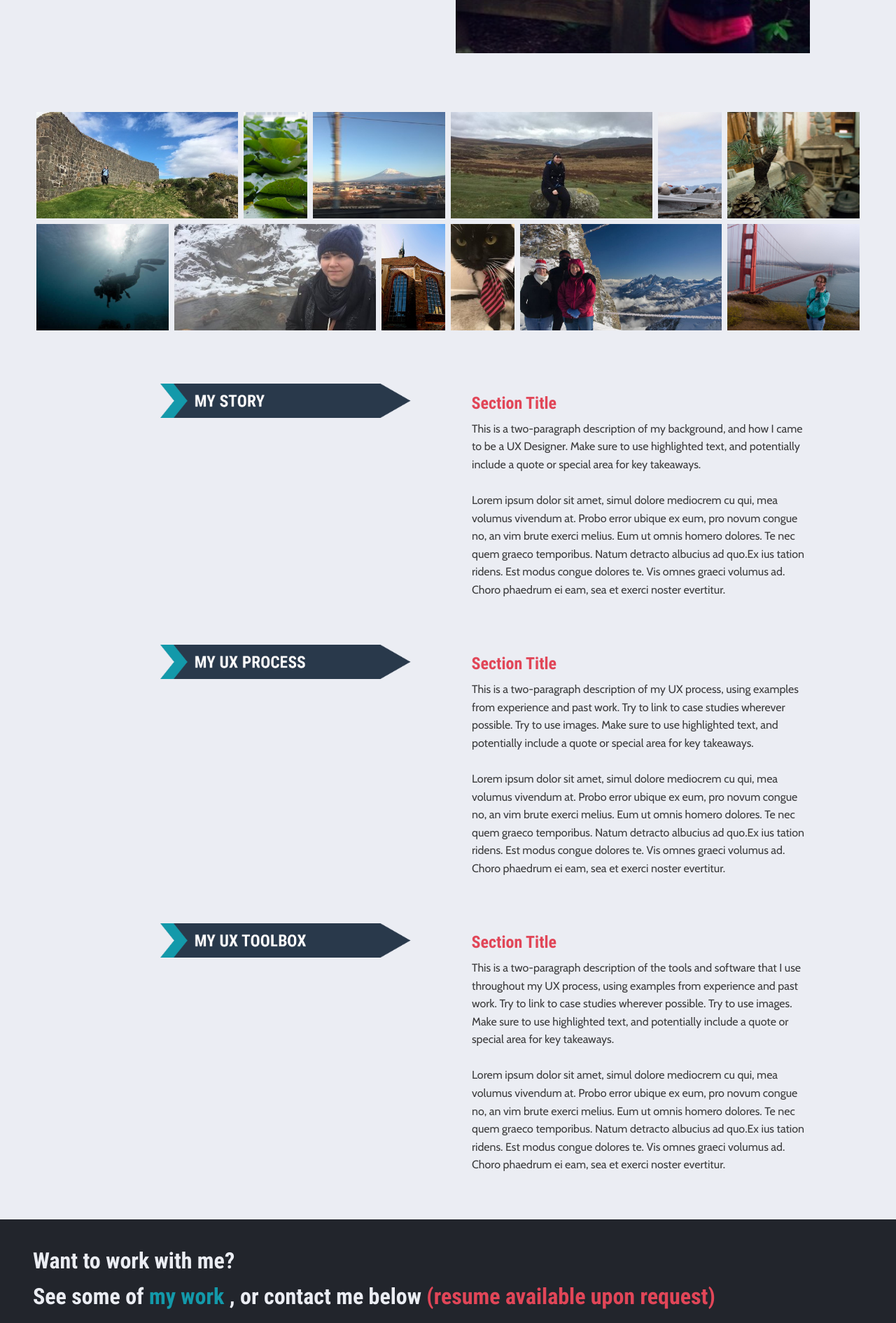
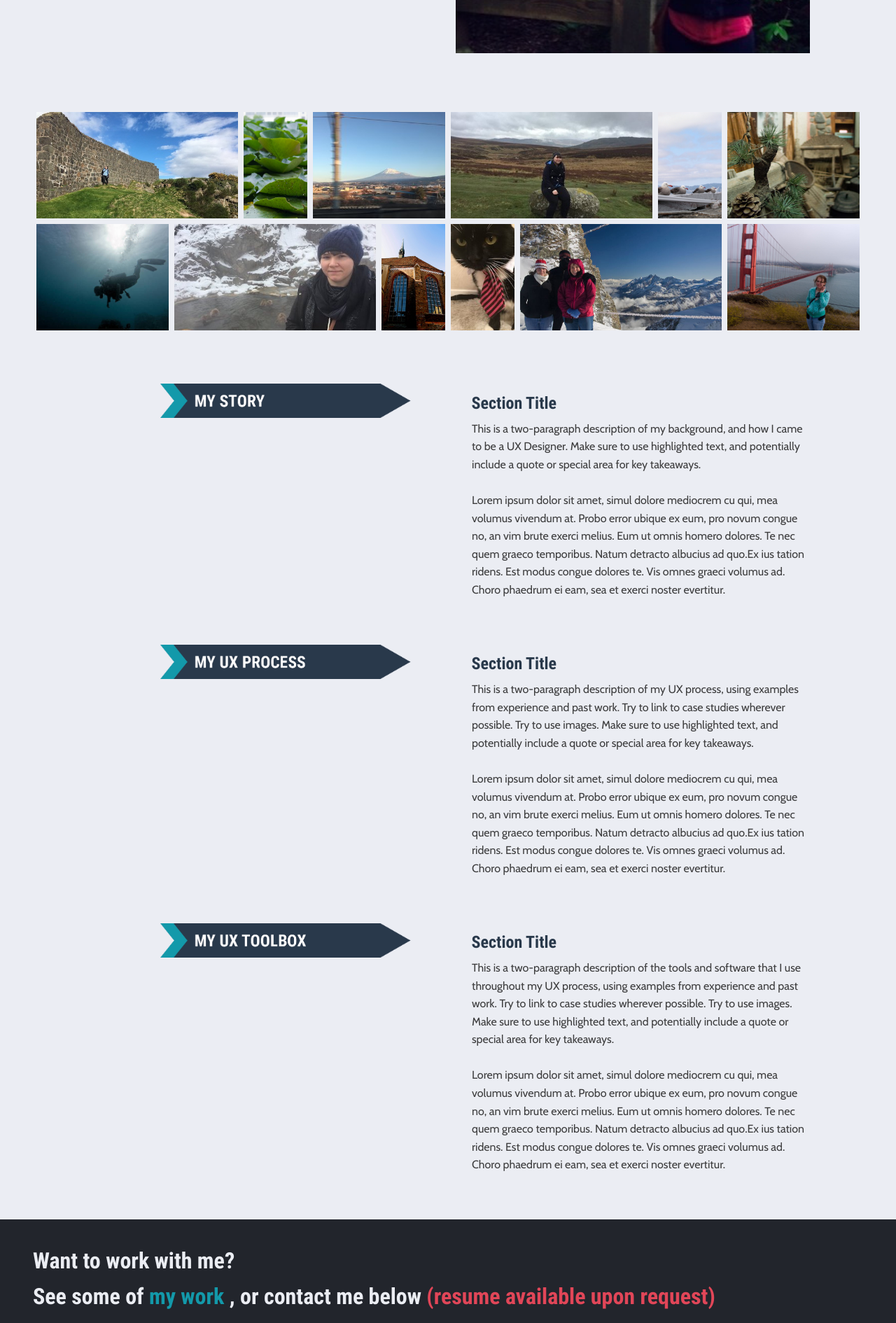
Before and after one commit to emeriwether/emeriwether.github.io, a Jekyll site: the page built from about.html, in a window 1280 px wide. Shown: the part 706-2596 px from the top of the page at 70% size. Built offline with Jekyll 4.4.1, drawn with Linux system fonts in a browser that asks for light colours.

Commit message:
change about subtitiles to navy

```diff
--- a/about.html
+++ b/about.html
@@ -334,7 +334,7 @@ css: /css2/about.css
         </div>
         <!-- TEXT -->
         <div class="large-6 cell bodyText">
-            <h4 class="text-left coralText">Section Title</h4>
+            <h4 class="text-left navyText">Section Title</h4>
             <p class="text-left">This is a two-paragraph description of my background, and how I came to be a UX Designer. Make sure to use highlighted text, and potentially include a quote or special area for key takeaways.<br><br>Lorem ipsum dolor sit amet, simul dolore mediocrem cu qui, mea volumus vivendum at. Probo error ubique ex eum, pro novum congue no, an vim brute exerci melius. Eum ut omnis homero dolores. Te nec quem graeco temporibus. Natum detracto albucius ad quo.Ex ius tation ridens. Est modus congue dolores te. Vis omnes graeci volumus ad. Choro phaedrum ei eam, sea et exerci noster evertitur.</p>
         </div>
     </section>
@@ -348,7 +348,7 @@ css: /css2/about.css
         </div>
         <!-- TEXT -->
         <div class="large-6 cell bodyText">
-            <h4 class="text-left coralText">Section Title</h4>
+            <h4 class="text-left navyText">Section Title</h4>
             <p class="text-left">This is a two-paragraph description of my UX process, using examples from experience and past work. Try to link to case studies wherever possible. Try to use images. Make sure to use highlighted text, and potentially include a quote or special area for key takeaways.<br><br>Lorem ipsum dolor sit amet, simul dolore mediocrem cu qui, mea volumus vivendum at. Probo error ubique ex eum, pro novum congue no, an vim brute exerci melius. Eum ut omnis homero dolores. Te nec quem graeco temporibus. Natum detracto albucius ad quo.Ex ius tation ridens. Est modus congue dolores te. Vis omnes graeci volumus ad. Choro phaedrum ei eam, sea et exerci noster evertitur.</p>
         </div>
     </section>
@@ -362,7 +362,7 @@ css: /css2/about.css
         </div>
         <!-- TEXT -->
         <div class="large-6 cell bodyText">
-            <h4 class="text-left coralText">Section Title</h4>
+            <h4 class="text-left navyText">Section Title</h4>
             <p class="text-left">This is a two-paragraph description of the tools and software that I use throughout my UX process, using examples from experience and past work. Try to link to case studies wherever possible. Try to use images. Make sure to use highlighted text, and potentially include a quote or special area for key takeaways.<br><br>Lorem ipsum dolor sit amet, simul dolore mediocrem cu qui, mea volumus vivendum at. Probo error ubique ex eum, pro novum congue no, an vim brute exerci melius. Eum ut omnis homero dolores. Te nec quem graeco temporibus. Natum detracto albucius ad quo.Ex ius tation ridens. Est modus congue dolores te. Vis omnes graeci volumus ad. Choro phaedrum ei eam, sea et exerci noster evertitur.</p>
         </div>
     </section>
--- a/css2/site.css
+++ b/css2/site.css
@@ -42,6 +42,10 @@ body {
         color: #E14658;
     }
 
+    .navyText {
+        color: #29394B;
+    }
+
     .indentText {
         padding-left: 35px;
     }
```
